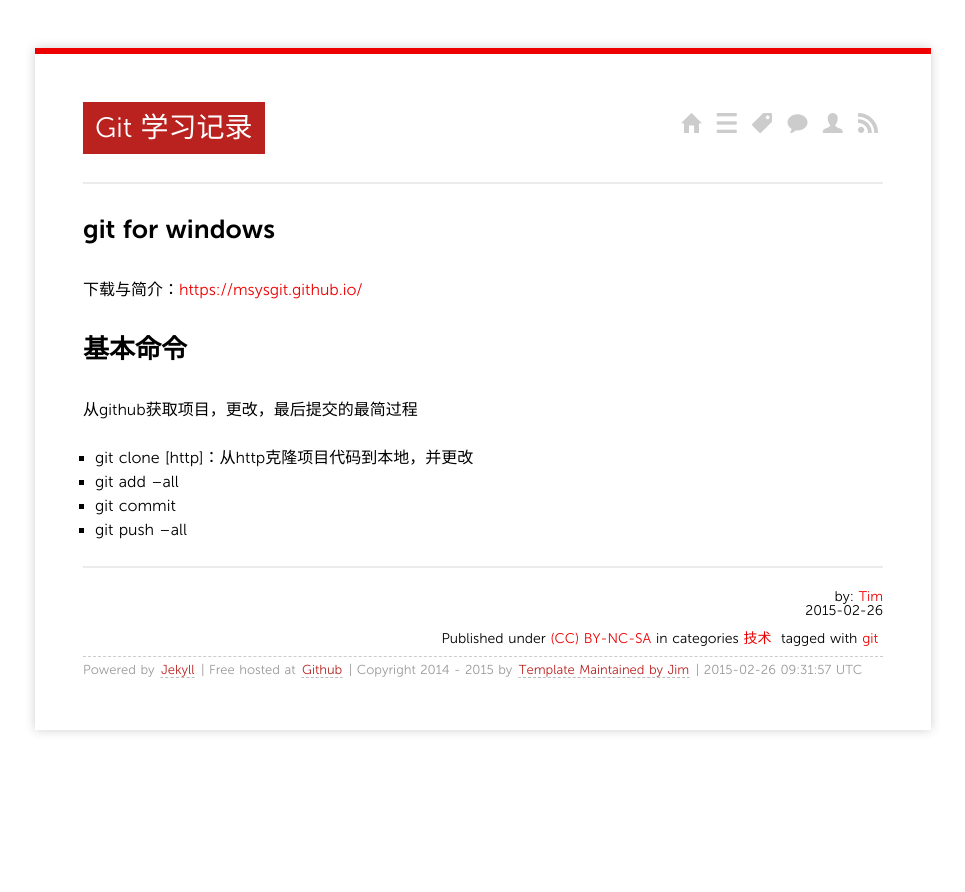
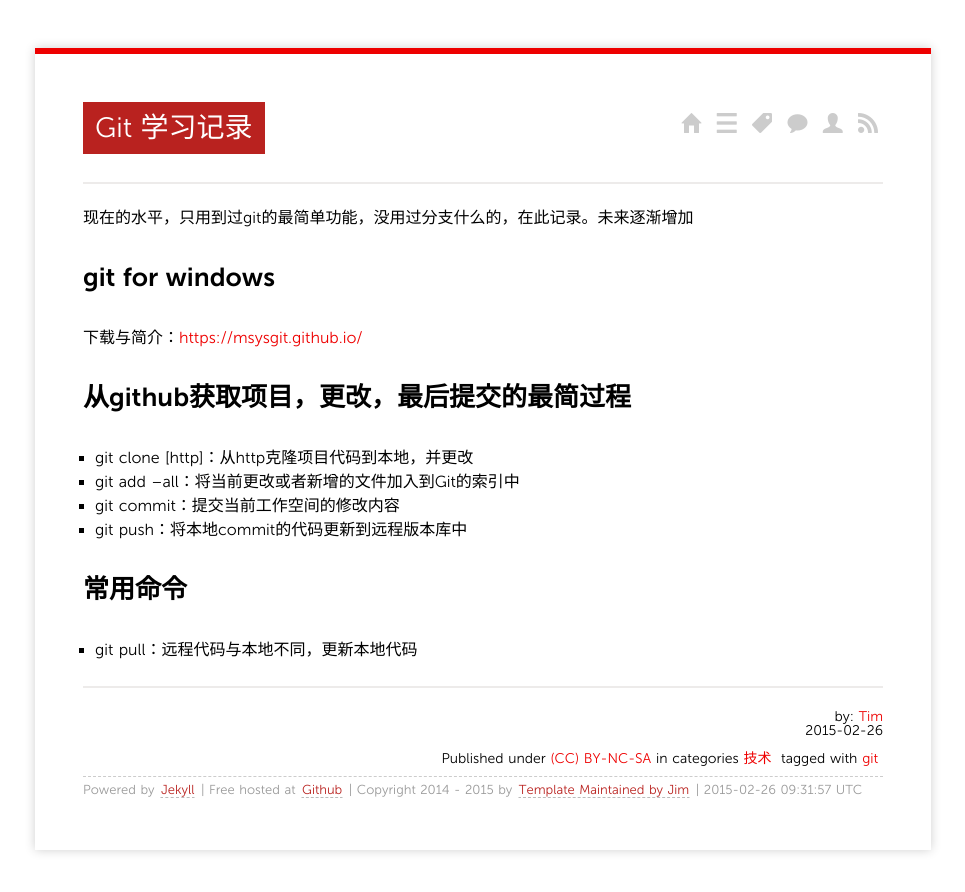
Before and after one commit to timqian/used_to_be_timqian.github.io, a Jekyll site: the page built from _posts/2015-2-26-Git -学习记录.md, in a window 1280 px wide. Shown: the top 892 px of the page, without its empty margins (157-1122 px from the left). Built offline with Jekyll 4.4.1, drawn with Linux system fonts in a browser that asks for light colours; nearby versions of some CDN libraries; comment, search, counter and statistics services are not loaded.

Commit message:
Published with https://stackedit.io/

```diff
--- a/_posts/2015-2-26-Git -学习记录.md
+++ b/_posts/2015-2-26-Git -学习记录.md
@@ -7,13 +7,18 @@ tags:
 - git
 ---
 
+现在的水平，只用到过git的最简单功能，没用过分支什么的，在此记录。未来逐渐增加
+
 ##git for windows
 下载与简介：[https://msysgit.github.io/](https://msysgit.github.io/)
 
-##基本命令
-从github获取项目，更改，最后提交的最简过程
+
+##从github获取项目，更改，最后提交的最简过程
 
 - git clone [http]：从http克隆项目代码到本地，并更改
-- git add --all
-- git commit
-- git push --all
+- git add --all：将当前更改或者新增的文件加入到Git的索引中
+- git commit：提交当前工作空间的修改内容
+- git push：将本地commit的代码更新到远程版本库中
+
+##常用命令
+- git pull：远程代码与本地不同，更新本地代码
```
